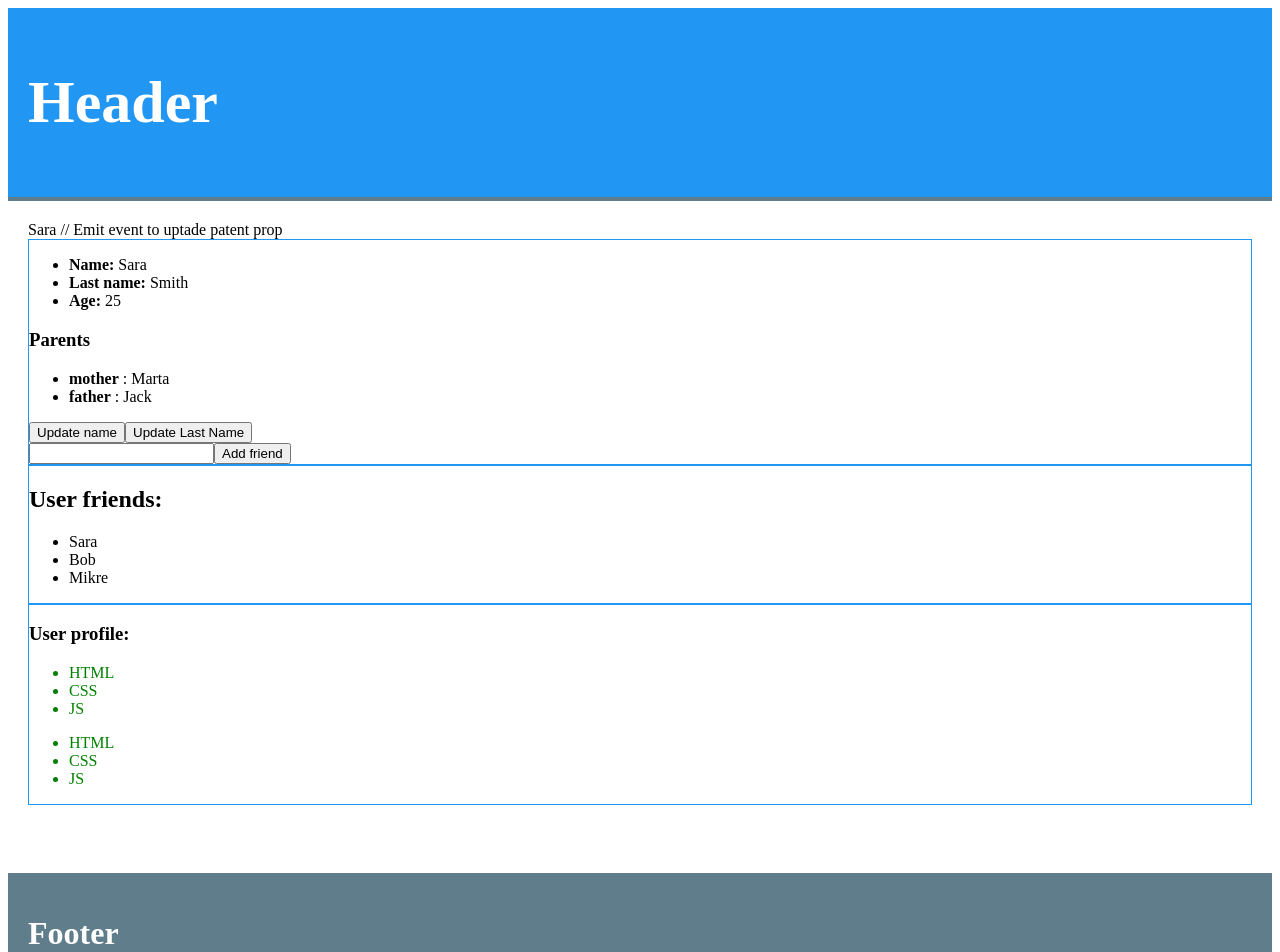
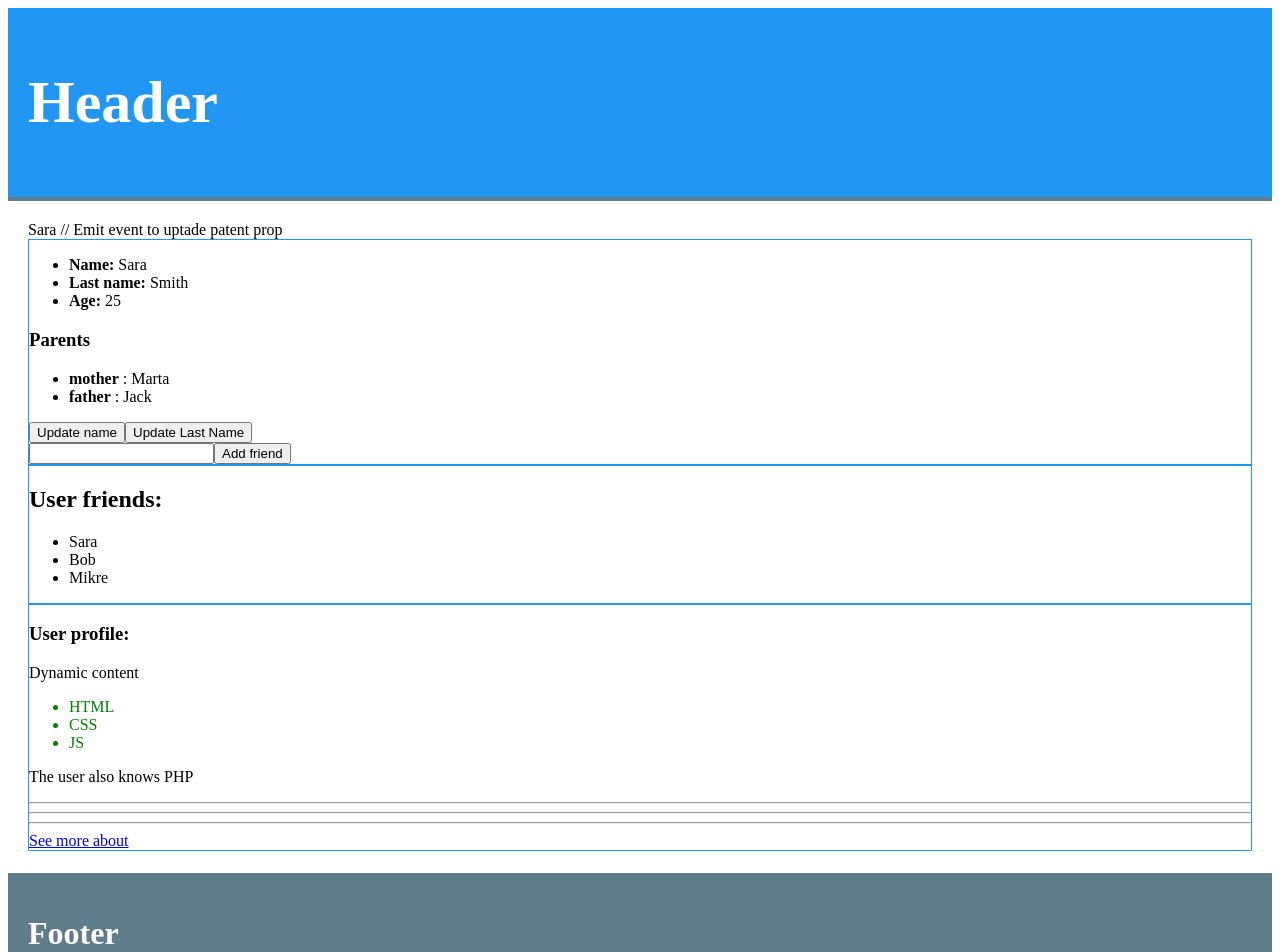
Before and after one commit to voloslg/vue_basics, a Vue app in the folder lesson28/intermetiate/: page / in a window 1280 px wide. Shown: the top 952 px of the page. Built offline with nearby package versions, Linux system fonts and the light colour scheme.

Commit message:
init form project

```diff
--- a/lesson28/intermetiate/src/App.vue
+++ b/lesson28/intermetiate/src/App.vue
@@ -15,9 +15,18 @@
       <compFriends/>
 
       <compHabilities>
-        <ul>
+        <ul slot="main_habilities">
           <li v-for="(hab, index) in habilities" :key="index">{{ hab}}</li>
         </ul>
+        <div slot="notes">
+          <p>The user also knows PHP</p>
+        </div>
+        <hr>
+        <div :slot="slotName">Dynamic content</div>
+        <hr>
+        <div>
+          <a href="#">See more about</a>
+        </div>
       </compHabilities>
     </div>
     <compFooter/>
@@ -40,7 +49,8 @@ export default {
         mother: "Marta",
         father: "Jack"
       },
-      habilities: ["HTML", "CSS", "JS"]
+      habilities: ["HTML", "CSS", "JS"],
+      slotName: ""
     };
   },
   methods: {
@@ -55,6 +65,11 @@ export default {
     compUserProfile,
     compFriends,
     compHabilities
+  },
+  created() {
+    setTimeout(() => {
+      this.slotName = "other";
+    }, 2000);
   }
 };
 </script>
--- a/lesson28/intermetiate/src/Components/User/Habilities.vue
+++ b/lesson28/intermetiate/src/Components/User/Habilities.vue
@@ -3,8 +3,16 @@
 <template>
   <div class="user_profile">
     <h3>User profile:</h3>
-    <slot></slot>
-    <slot></slot>
+    <div>
+      <slot name="other">
+        <h3>Loading...</h3>
+      </slot>
+      <slot name="main_habilities"></slot>
+      <slot name="notes"></slot>
+      <hr>
+      <!-- Default slot value -->
+      <slot></slot>
+    </div>
   </div>
 </template>
 
```
